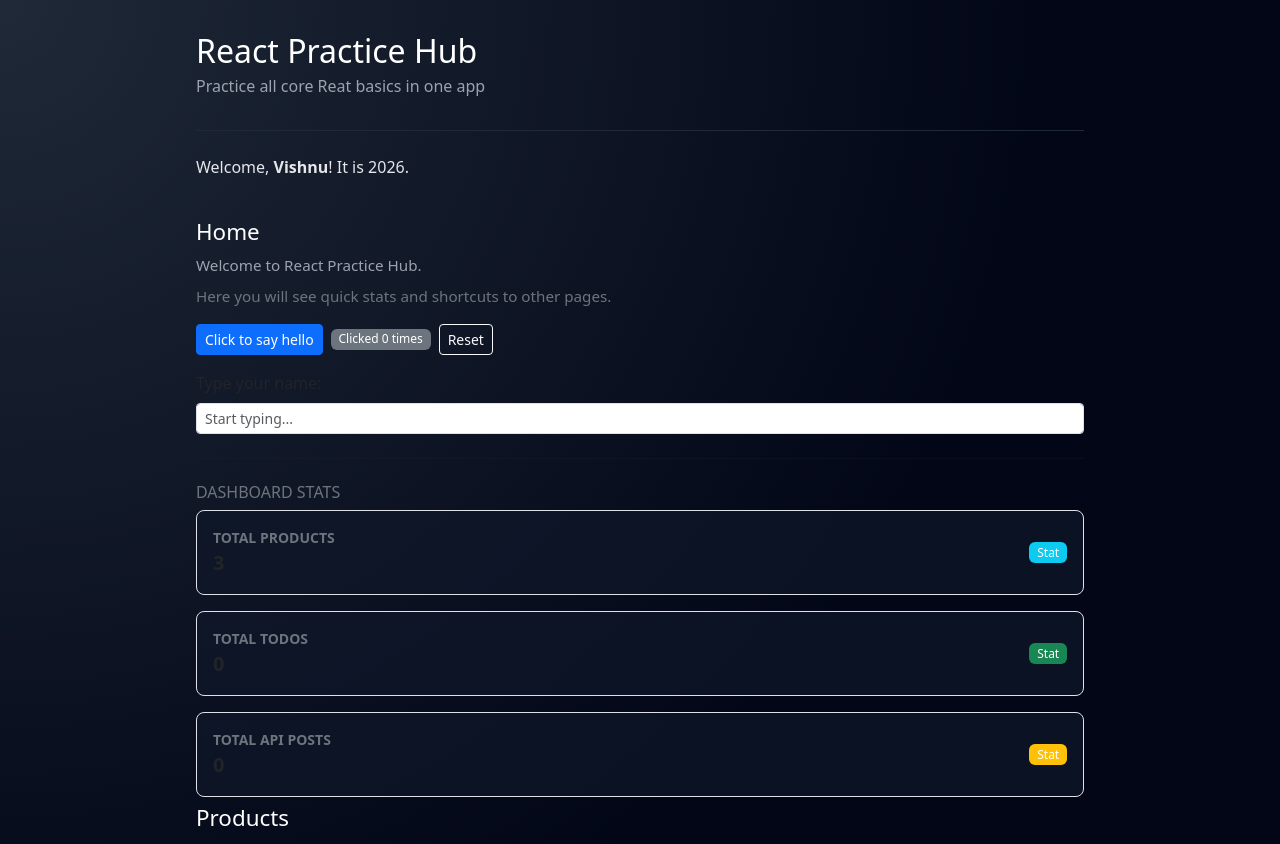
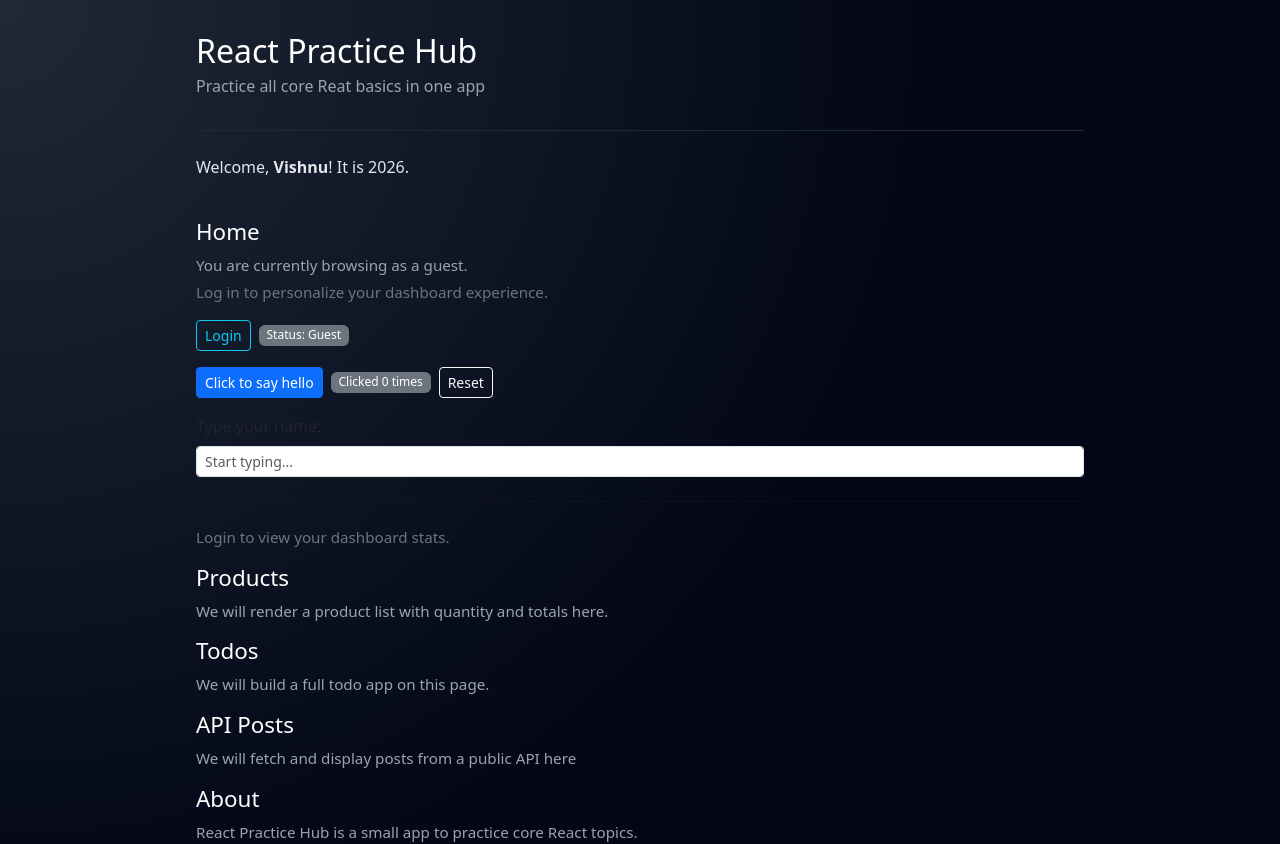
Before and after one commit to vishnuwebz/vite-react-practice-hub, a React (Vite) app: page / in a window 1280 px wide. Shown: the top 844 px of the page. Built offline with nearby package versions, Linux system fonts and the light colour scheme.

Commit message:
feat: add login-based conditional rendering on Home

```diff
--- a/src/components/Home.jsx
+++ b/src/components/Home.jsx
@@ -4,10 +4,11 @@ import StatCard from "./StatCard";
 function Home() {
   const [typedName, setTypedName] = useState("");
   const [visitCount, setVisitCount] = useState(0);
+  const [isLoggedIn, setIsLoggedIn] = useState(false);
 
   function handleWelcomeClick() {
     setVisitCount((prev) => prev + 1);
-    // alert("You clicked the welcome button!");
+    alert("You clicked the welcome button!");
   }
 
   function handleNameChange(event) {
@@ -20,7 +21,10 @@ function Home() {
     setTypedName("");
   }
 
-  // Temporary placeholder stats (will hook real values later)
+  function handleAuthToggle() {
+    setIsLoggedIn((prev) => !prev);
+  }
+
   const totalProducts = 3;
   const totalTodos = 0;
   const totalPosts = 0;
@@ -28,10 +32,37 @@ function Home() {
   return (
     <section className="page page-home">
       <h2 className="h4 mb-2">Home</h2>
-      <p className="mb-2">Welcome to React Practice Hub.</p>
+
+      {/* Conditional greeting */}
+      <p className="mb-1">
+        {isLoggedIn ? (
+          <>
+            Welcome back, <strong>{typedName || "Vishnu"}</strong>!
+          </>
+        ) : (
+          <>You are currently browsing as a guest.</>
+        )}
+      </p>
+
       <p className="text-secondary mb-3">
-        Here you will see quick stats and shortcuts to other pages.
+        {isLoggedIn
+          ? "You have access to your dashboard stats below."
+          : "Log in to personalize your dashboard experience."}
       </p>
+
+      <div className="mb-3 d-flex align-items-center gap-2">
+        <button
+          type="button"
+          className="btn btn-outline-info btn-sm"
+          onClick={handleAuthToggle}
+        >
+          {isLoggedIn ? "Logout" : "Login"}
+        </button>
+
+        <span className="badge bg-secondary">
+          Status: {isLoggedIn ? "Logged in" : "Guest"}
+        </span>
+      </div>
 
       <div className="mb-3 d-flex align-items-center gap-2">
         <button
@@ -55,7 +86,7 @@ function Home() {
         </button>
       </div>
 
-      <div className="mb-3">
+      <div className="mb-2">
         <label htmlFor="nameInput" className="form-label">
           Type your name:
         </label>
@@ -69,6 +100,7 @@ function Home() {
         />
       </div>
 
+      {/* Logical AND conditional render */}
       {typedName && (
         <p className="mt-2">
           Live preview: <strong>{typedName}</strong>
@@ -77,15 +109,34 @@ function Home() {
 
       <hr className="my-4" />
 
+      {/* Only show stats when logged in */}
+      {isLoggedIn && (
+        <>
           <div className="mb-2">
             <h3 className="h6 text-uppercase text-secondary">Dashboard stats</h3>
           </div>
 
           <div className="d-grid gap-2">
-        <StatCard label="Total products" value={totalProducts} accent="info" />
+            <StatCard
+              label="Total products"
+              value={totalProducts}
+              accent="info"
+            />
             <StatCard label="Total todos" value={totalTodos} accent="success" />
-        <StatCard label="Total API posts" value={totalPosts} accent="warning" />
+            <StatCard
+              label="Total API posts"
+              value={totalPosts}
+              accent="warning"
+            />
           </div>
+        </>
+      )}
+
+      {!isLoggedIn && (
+        <p className="text-secondary mt-3">
+          Login to view your dashboard stats.
+        </p>
+      )}
     </section>
   );
 }
```
Lines whose indentation alone changed are shown as unchanged.
